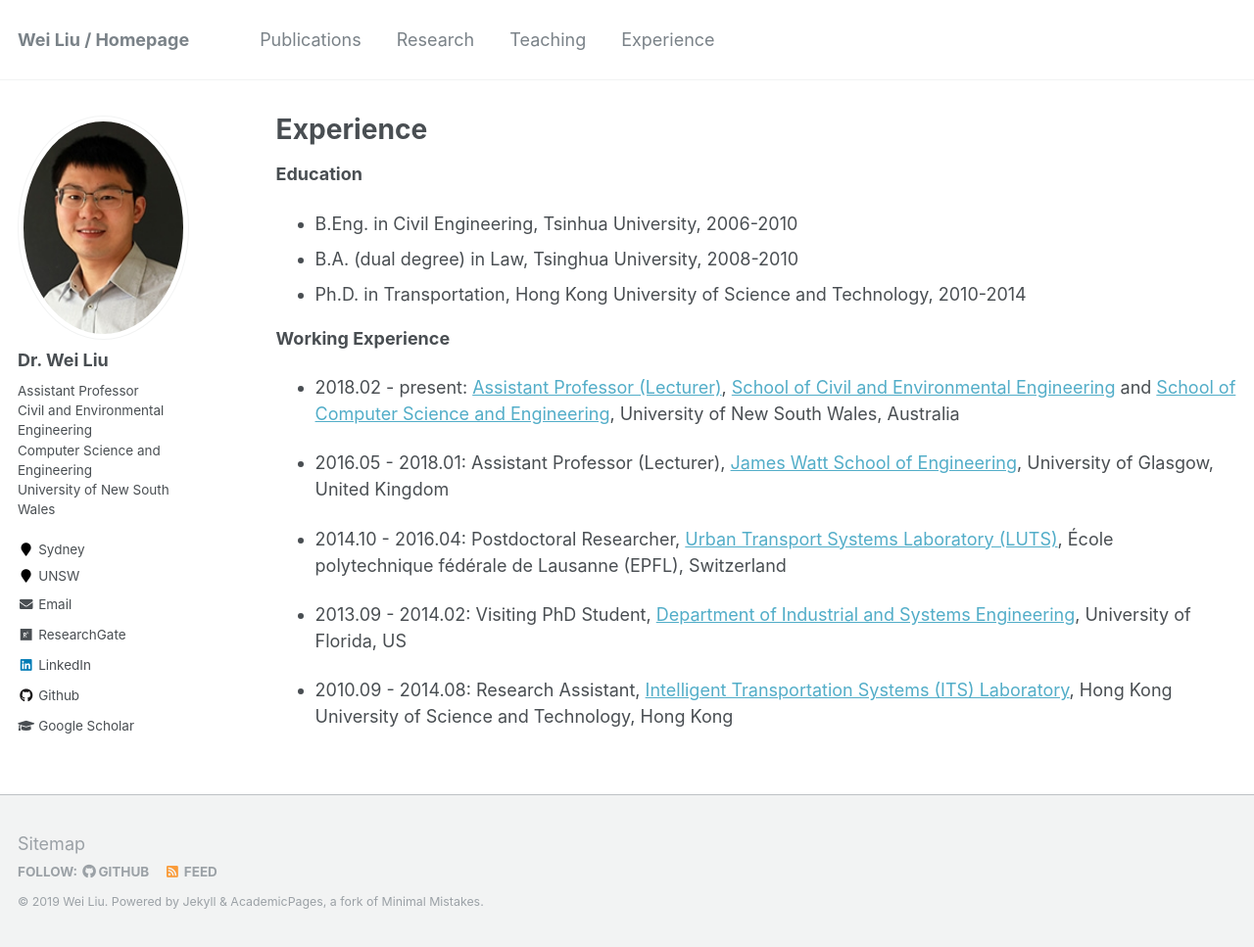
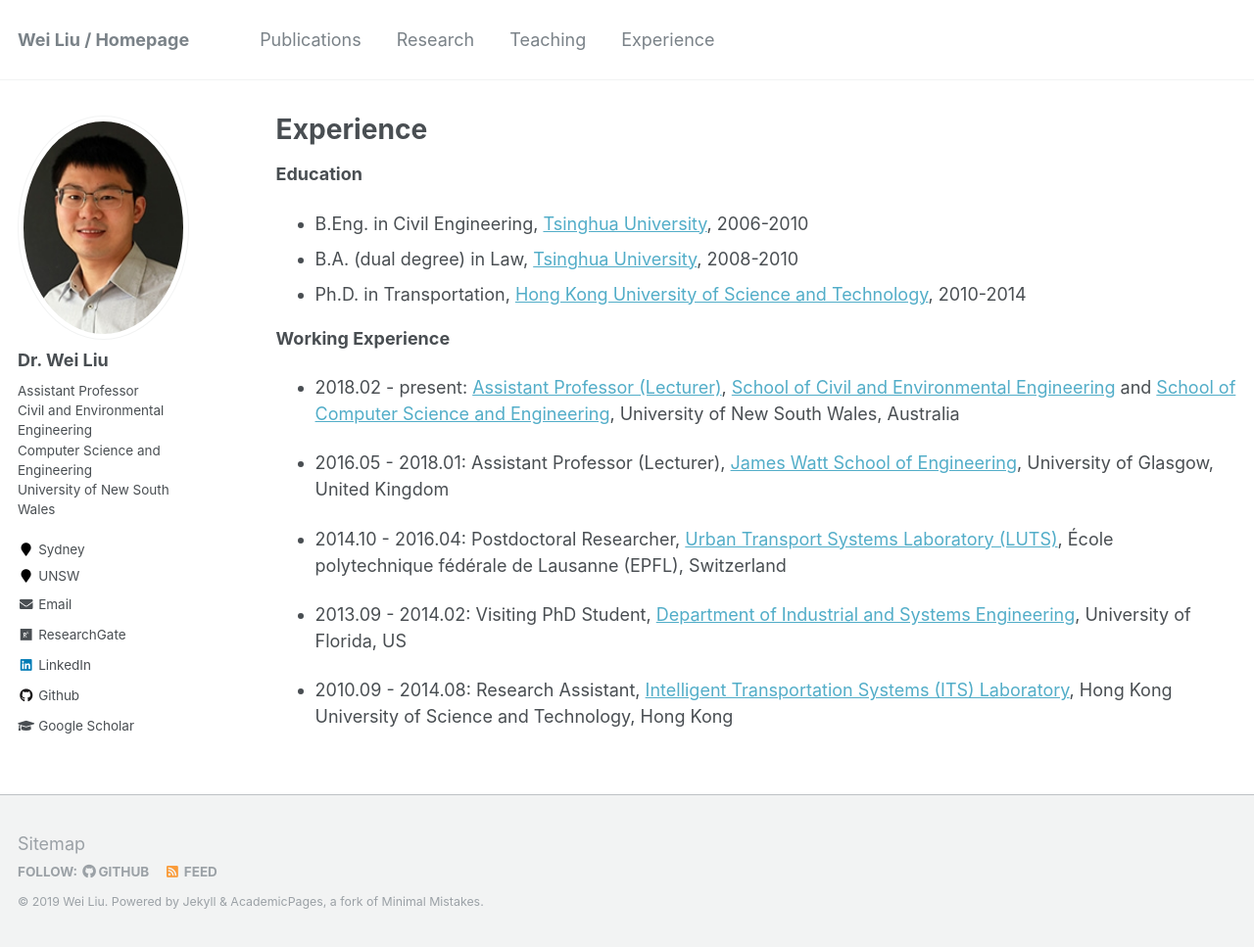
Before and after one commit to weiliu2016/weiliu2016.github.io, a Jekyll site: the page built from _pages/experience.md, in a window 1280 px wide and 967 px high. Shown: the whole window at 98% size. Built offline with Jekyll 4.4.1, drawn with Linux system fonts in a browser that asks for light colours.

Commit message:
Update experience.md

```diff
--- a/_pages/experience.md
+++ b/_pages/experience.md
@@ -11,9 +11,9 @@ redirect_from:
 
 **Education**
 
-* B.Eng. in Civil Engineering, Tsinhua University, 2006-2010
-* B.A. (dual degree) in Law, Tsinghua University, 2008-2010
-* Ph.D. in Transportation, Hong Kong University of Science and Technology, 2010-2014
+* B.Eng. in Civil Engineering, [Tsinghua University](https://www.tsinghua.edu.cn/publish/thu2018en/index.html), 2006-2010
+* B.A. (dual degree) in Law, [Tsinghua University](https://www.tsinghua.edu.cn/publish/thu2018en/index.html), 2008-2010
+* Ph.D. in Transportation, [Hong Kong University of Science and Technology](https://www.ust.hk/home), 2010-2014
 
 **Working Experience**
 
```
